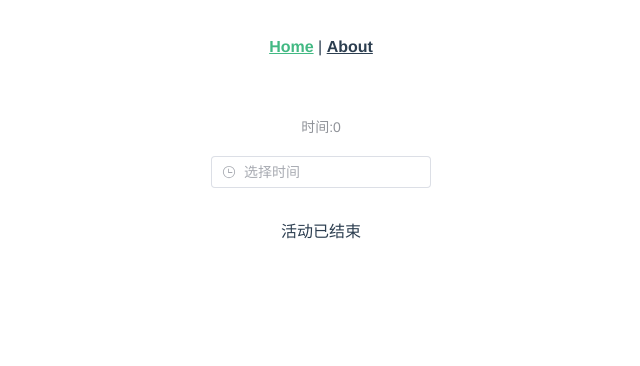
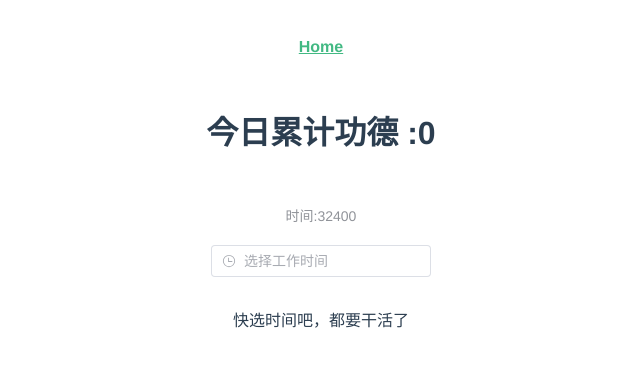
Before and after one commit to 1138306694/demo1, a Vue app: page / in a window 1280 px wide. Shown: the top 366 px of the page, without its empty margins (319-959 px from the left). Built offline with nearby package versions, Linux system fonts and the light colour scheme.

Commit message:
修改提示

```diff
--- a/src/App.vue
+++ b/src/App.vue
@@ -1,9 +1,9 @@
 <template>
   <nav>
-    <router-link to="/">Home</router-link> |
-    <router-link to="/about">About</router-link>
+    <router-link to="/">Home</router-link>
+    <!-- <router-link to="/about">About</router-link> -->
   </nav>
-  <router-view/>
+  <router-view />
 </template>
 
 <style>
--- a/src/components/CountDown.vue
+++ b/src/components/CountDown.vue
@@ -8,14 +8,14 @@
 export default {
   data() {
     return {
-      content: "",
+      content: "快选时间吧，都要干活了",
     };
   },
 
   props: {
     //接收父组件的数据
     endTime: { type: String, default: "" },
-    endText: { type: String, default: "活动已结束" },
+    endText: { type: String, default: "还不走等啥呢" },
   },
   watch: {
     //监听时间的变化
@@ -25,7 +25,7 @@ export default {
     },
   },
   mounted() {
-    this.countdowm(this.endTime);
+    // this.countdowm(this.endTime);
   },
   methods: {
     cacheOldWatch() {
--- a/src/views/AboutView.vue
+++ b/src/views/AboutView.vue
@@ -1,24 +1,9 @@
 <template>
   <div class="about">
-    <h1 @click="count1">this a count :{{ count }}</h1>
+    <h1 @click="count1">今日累计功德 :{{ count }}</h1>
   </div>
 </template>
 <script setup>
-// export default {
-//   data() {
-//     return {
-//       count: 0,
-//     };
-//   },
-//   methods: {
-//     count1() {
-//       this.count++;
-//     },
-//   },
-//   mounted() {
-//     console.log(`The initial count is ${this.count}.`);
-//   },
-// };
 import { ref, onMounted } from "vue";
 const count = ref(0);
 function count1() {
@@ -26,6 +11,6 @@ function count1() {
 }
 
 onMounted(() => {
-  console.log(`The init count is: ${count.value}`);
+  console.log(`今日累计功德: ${count.value}`);
 });
 </script>
--- a/src/views/HomeView.vue
+++ b/src/views/HomeView.vue
@@ -1,13 +1,19 @@
 <template>
+  <div class="about">
+    <h1 @click="count1">今日累计功德 :{{ count }}</h1>
+  </div>
+
   <div class="demo-datetime-picker">
     <div class="block">
-      <span class="demonstration">时间:{{ afterSixTime / 1000 }}</span>
+      <span class="demonstration"
+        >时间:{{ afterSixTime / 1000 + 9 * 3600 }}</span
+      >
       <el-date-picker
         v-model="afterSixTime"
         type="datetime"
-        placeholder="选择时间"
+        placeholder="选择工作时间"
         default-value="2022-10-12"
-        format="YYYY-MM-DD hh:mm:ss"
+        format="YYYY-MM-DD HH:mm:ss"
         value-format="x"
       />
     </div>
@@ -16,13 +22,24 @@
   <div class="home">
     <!-- <img alt="Vue logo" src="../assets/logo.png" /> -->
     <!-- <HelloWorldss msg="哈哈哈哈哈哈" /> -->
-    <CountDown :endTime="afterSixTime / 1000" :endText="hhhhh" />
+    <CountDown
+      :endTime="afterSixTime / 1000 + 9 * 3600"
+      :endText="还不走等啥呢"
+    />
   </div>
 </template>
 <script scope setup>
-import { ref } from "vue";
+import { ref, onMounted } from "vue";
 import CountDown from "../components/CountDown.vue";
 const afterSixTime = ref("");
+const count = ref(0);
+function count1() {
+  count.value++;
+}
+
+onMounted(() => {
+  console.log(`今日累计功德: ${count.value}`);
+});
 </script>
 
 
```
